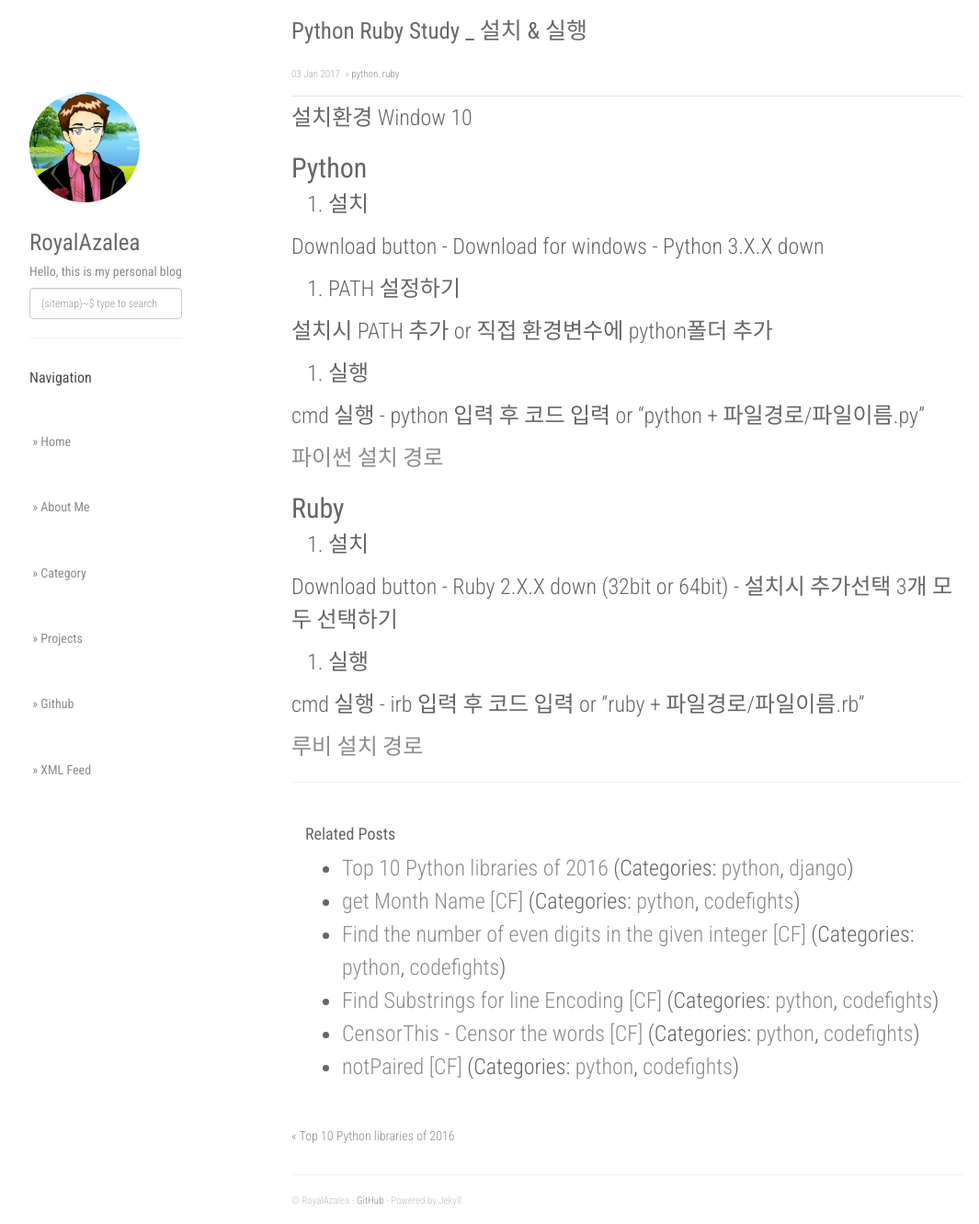
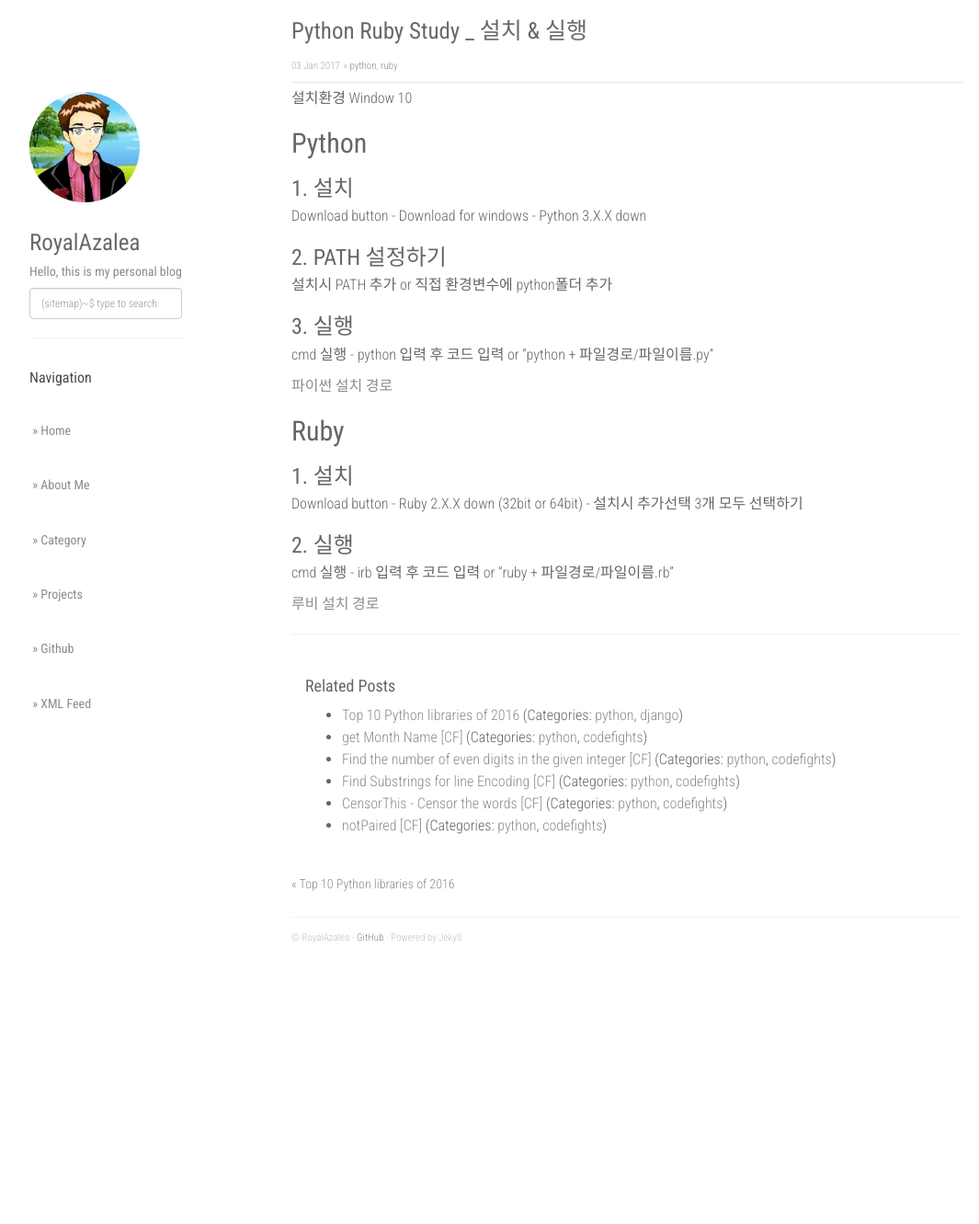
Before and after one commit to RoyalAzalea/RoyalAzalea.github.io, a Jekyll site: the page built from _posts/2017-01-03-python-ruby-study.md, in a window 1280 px wide and 1331 px high. Shown: the whole window at 92% size, without its empty margins (53-1118 px from the left). Built offline with Jekyll 4.4.1, drawn with Linux system fonts in a browser that asks for light colours; nearby versions of some CDN libraries.

Commit message:
update_test

```diff
--- a/_posts/2017-01-03-python-ruby-study.md
+++ b/_posts/2017-01-03-python-ruby-study.md
@@ -9,28 +9,25 @@ categories: [python, ruby]
 
 ## Python
 
-1. 설치
 
+### 1. 설치
 Download button - Download for windows - Python 3.X.X down
 
-2. PATH 설정하기
-
+### 2. PATH 설정하기
 설치시 PATH 추가 or 직접 환경변수에 python폴더 추가
 
-3. 실행
-
+### 3. 실행
 cmd 실행 - python 입력 후 코드 입력 or "python + 파일경로/파일이름.py"
 
 [파이썬 설치 경로](https://www.python.org/downloads/windows/)
 
 ## Ruby
 
-1. 설치
 
+### 1. 설치
 Download button - Ruby 2.X.X down (32bit or 64bit) - 설치시 추가선택 3개 모두 선택하기
 
-2. 실행
-
+### 2. 실행
 cmd 실행 - irb 입력 후 코드 입력 or "ruby + 파일경로/파일이름.rb"
 
 [루비 설치 경로](http://rubyinstaller.org/)
--- a/static/css/main.css
+++ b/static/css/main.css
@@ -4,7 +4,7 @@
 body {
     font-family: "Roboto Condensed", Arial, sans-serif;
     background-color: #fff;
-    font-size: 24px;
+    font-size: 16px;
     line-height: 1.5em;
     color: #666;
     font-weight: 300;
```
